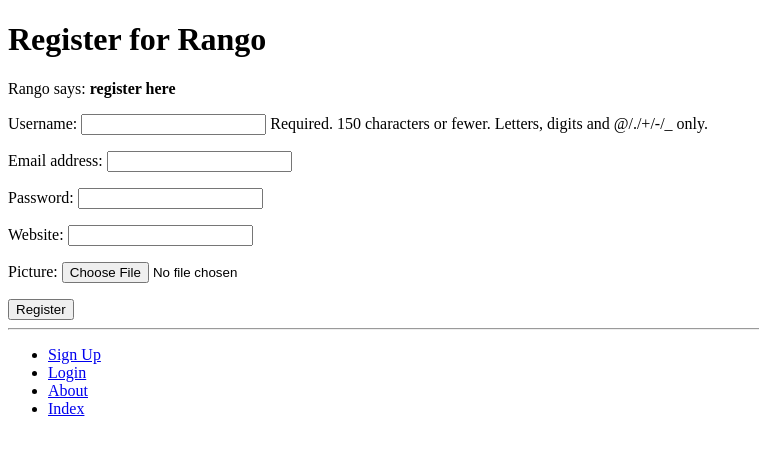
After one commit to Sweenbean92/tango_with_django_project, a Django app: page /rango/register/ in a window 1280 px wide. The commit adds this page. Shown: the top 455 px of the page, without its empty margins (0-759 px from the left). Run offline with Django 3.2, Linux system fonts and the light colour scheme; data that the repository does not hold is empty.

Commit message:
Chapter 9

```diff
--- a/rango/admin.py
+++ b/rango/admin.py
@@ -1,5 +1,6 @@
 from django.contrib import admin
 from rango.models import Category, Page
+from rango.models import UserProfile
 # Register your models here.
 
 class PageAdmin(admin.ModelAdmin):
@@ -11,3 +12,4 @@ class CategotyAdmin(admin.ModelAdmin):
 
 admin.site.register(Category, CategotyAdmin)
 admin.site.register(Page, PageAdmin)
+admin.site.register(UserProfile)
--- a/rango/forms.py
+++ b/rango/forms.py
@@ -1,5 +1,7 @@
 from django import forms
-from rango.models import Page, Category
+from rango.models import Page, Category, UserProfile
+from django.contrib.auth.models import User
+
 
 
 class CategoryForm(forms.ModelForm):
@@ -32,3 +34,15 @@ class PageForm(forms.ModelForm):
             cleaned_data['url'] = url
 
         return cleaned_data
+
+class UserForm(forms.ModelForm):
+    password = forms.CharField(widget=forms.PasswordInput())
+
+    class Meta:
+        model = User
+        fields = ('username', 'email', 'password',)
+
+class UserProfileForm(forms.ModelForm):
+    class Meta:
+        model = UserProfile
+        fields = ('website', 'picture',)
--- a/rango/models.py
+++ b/rango/models.py
@@ -1,5 +1,6 @@
 from django.db import models
 from django.template.defaultfilters import slugify
+from django.contrib.auth.models import User
 
 class Category(models.Model):
     MAX_LENGTH = 128
@@ -29,3 +30,11 @@ class Page(models.Model):
 
     def __str__(self):
         return self.title
+
+class UserProfile(models.Model):
+    user = models.OneToOneField(User, on_delete=models.CASCADE)
+    website = models.URLField(blank=True)
+    picture = models.ImageField(upload_to='profile_images', blank=True)
+
+    def __str__(self):
+        return self.user.username
--- a/rango/urls.py
+++ b/rango/urls.py
@@ -10,4 +10,8 @@ urlpatterns = [
          views.show_category, name = 'show_category'),
     path('add_category/', views.add_category, name='add_category'),
     path('category/<slug:category_name_slug>/add_page/', views.add_page, name='add_page'),
+    path('register/', views.register, name='register'),
+    path('login/', views.user_login, name='login'),
+    path('logout/', views.user_logout, name='logout'),
+    path('restricted/', views.restricted, name='restricted'),
 ]
--- a/rango/views.py
+++ b/rango/views.py
@@ -1,8 +1,10 @@
 from django.shortcuts import redirect, render
 from django.http import HttpResponse
 from django.urls import reverse
-from rango.forms import CategoryForm, PageForm
+from rango.forms import CategoryForm, PageForm, UserForm, UserProfileForm
 from rango.models import Category, Page
+from django.contrib.auth import authenticate, login, logout
+from django.contrib.auth.decorators import login_required
 
 # Create your views here.
 
@@ -39,6 +41,7 @@ def show_category(request, category_name_slug):
 
     return render(request, 'rango/category.html', context=context_dict)
 
+@login_required
 def add_category(request):
     form = CategoryForm()
 
@@ -53,6 +56,7 @@ def add_category(request):
 
     return render(request, 'rango/add_category.html', {'form': form})
 
+@login_required
 def add_page(request, category_name_slug):
 
     try:
@@ -81,3 +85,59 @@ def add_page(request, category_name_slug):
 
     context_dict = {'form': form, 'category': category}
     return render(request, 'rango/add_page.html', context=context_dict)
+
+def register(request):
+    registered = False
+
+    if request.method == 'POST':
+        user_form = UserForm(request.POST)
+        profile_form = UserProfileForm(request.POST)
+
+        if user_form.is_valid() and profile_form.is_valid():
+            user = user_form.save()
+            user.set_password(user.password)
+            user.save()
+
+            profile = profile_form.save(commit=False)
+            profile.user = user
+
+            if 'picture' in request.FILES:
+                profile.picture = request.FILES['picture']
+
+            profile.save()
+            registered=True
+        else:
+            print(user_form.errors, profile_form.errors)
+    else:
+        user_form=UserForm()
+        profile_form = UserProfileForm()
+
+    return render(request, 'rango/register.html', context = {'user_form': user_form, 'profile_form': profile_form, 'registered': registered})
+
+def user_login(request):
+    if request.method == 'POST':
+        username = request.POST.get('username')
+        password = request.POST.get('password')
+
+        user = authenticate(username=username, password=password)
+
+        if user:
+            if user.is_active:
+                login(request,user)
+                return redirect(reverse('rango:index'))
+            else:
+                return HttpResponse("Your rango account is disabled")
+        else:
+            print(f"Invalid ligin details: {username}, {password}")
+            return HttpResponse("Invalid login details supplied")
+    else:
+        return render(request, 'rango/login.html')
+
+@login_required
+def user_logout(request):
+    logout(request)
+    return redirect(reverse('rango:index'))
+
+@login_required
+def restricted(request):
+    return render(request, 'rango/restricted.html')
--- a/templates/rango/base.html
+++ b/templates/rango/base.html
@@ -27,16 +27,20 @@
 
     <div>
       <ul>
-        <li>
-          <a href="{% url 'rango:add_category' %}">Add a new category</a>
-        </li>
-        <li>
-          <a href="{% url 'rango:about' %}">About</a>
-        </li>
-        <li>
-          <a href="{% url 'rango:index' %}">Index</a>
-        </li>
-      </ul>
+        {% if user.is_authenticated %}
+        <!-- Show these links when the user is logged in -->
+        <li><a href="{% url 'rango:restricted' %}">Restricted Page</a></li>
+        <li><a href="{% url 'rango:logout' %}">Logout</a></li>
+        <li><a href="{% url 'rango:add_category' %}">Add New Category</a></li>
+        {% else %}
+        <!-- Show these links when the user is NOT logged in -->
+        <li><a href="{% url 'rango:register' %}">Sign Up</a></li>
+        <li><a href="{% url 'rango:login' %}">Login</a></li>
+        {% endif %}
+        <!-- Outside the conditional statements, ALWAYS show -->
+        <li><a href="{% url 'rango:about' %}">About</a></li>
+        <li><a href="{% url 'rango:index' %}">Index</a></li>
+        </ul>
     </div>
   </body>
 </html>
--- a/templates/rango/category.html
+++ b/templates/rango/category.html
@@ -24,7 +24,9 @@
       <strong>No pages currently in category.</strong>
     {% endif %}
 
-    <a href="{% url 'rango:add_page' category.slug %}">Add Page</a> <br />
+    {% if user.is_authenticated %}
+      <a href="{% url 'rango:add_page' category.slug %}">Add Page</a> <br />
+    {% endif %}
   {% else %}
     The specified category does not exist.
   {% endif %}
--- a/templates/rango/index.html
+++ b/templates/rango/index.html
@@ -9,7 +9,11 @@
     <h1>Rango says...</h1>
 
     <div>
-      hey there partner! <br />
+      {% if user.is_authenticated %}
+        howdy {{ user.username }}!
+      {% else %}
+        hey there partner!
+      {% endif %}
       <strong>{{ boldmessage }}</strong><br />
     </div>
 
--- /dev/null
+++ b/templates/rango/register.html
@@ -0,0 +1,22 @@
+{% extends 'rango/base.html' %}
+{% load staticfiles %}
+
+{% block title_block %}
+    Register
+{% endblock %}
+
+{% block body_block %}
+<h1>Register for Rango</h1>
+{% if registered %}
+Rango says: <strong>Thank you for registering!</strong>
+<a href="{% url 'rango:index' %}">Return to the homepage.</a><br />
+{% else %}
+Rango says: <strong>register here</strong><br />
+<form id="user_form" method="post" action="{% url 'rango:register' %}" enctype="multipart/form-data">
+    {% csrf_token%}
+    {{ user_form.as_p }}
+    {{ profile_form.as_p }}
+    <input type="submit" name="submit" value="Register" />
+</form>
+{% endif %}
+{% endblock %}
```
Also changed, not shown: tango_with_django_project/settings.py (+9 -0 lines), templates/rango/login.html (added, +15 -0 lines), templates/rango/restricted.html (added, +9 -0 lines), rango/migrations/0005_userprofile.py (added).
